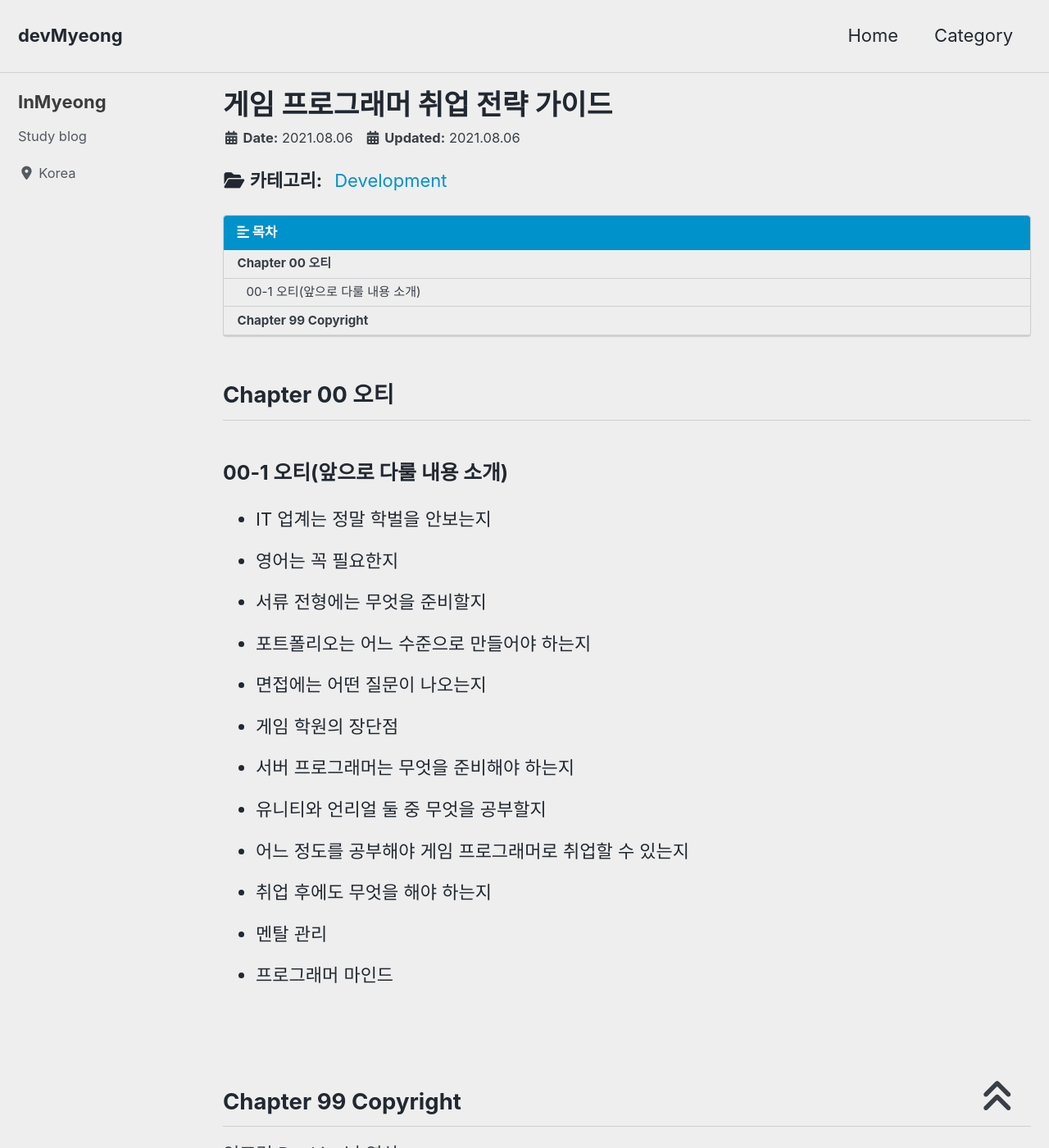
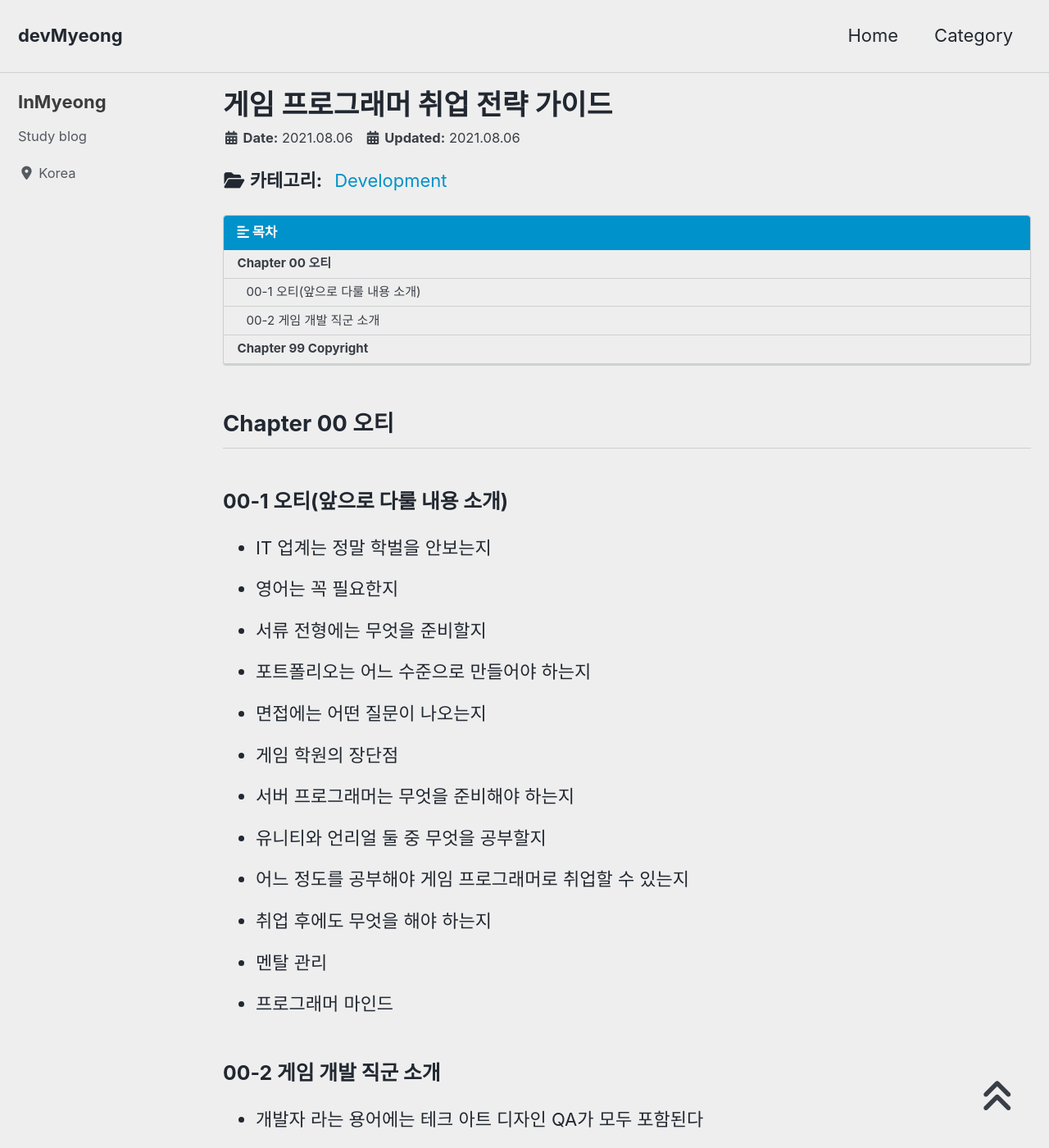
Before and after one commit to devMyeong/devMyeong.github.io, a Jekyll site: the page built from _posts/liberalArts/development/2021-08-06-Rookiss-guide.md, in a window 1280 px wide and 1400 px high. Shown: the whole window at 82% size. Built offline with Jekyll 4.4.1, drawn with Linux system fonts in a browser that asks for light colours; cached includes are drawn as plain includes; nearby versions of some CDN libraries; some web fonts are replaced; comment, search, counter and statistics services are not loaded.

Commit message:
update gprog guide chapter 00-2

```diff
--- a/_posts/liberalArts/development/2021-08-06-Rookiss-guide.md
+++ b/_posts/liberalArts/development/2021-08-06-Rookiss-guide.md
@@ -31,6 +31,9 @@ last_modified_at: 2021-08-06
 - 멘탈 관리
 - 프로그래머 마인드
 
+### 00-2 게임 개발 직군 소개
+- 개발자 라는 용어에는 테크 아트 디자인 QA가 모두 포함된다
+
 <br>
 
 ## Chapter 99 Copyright
```
